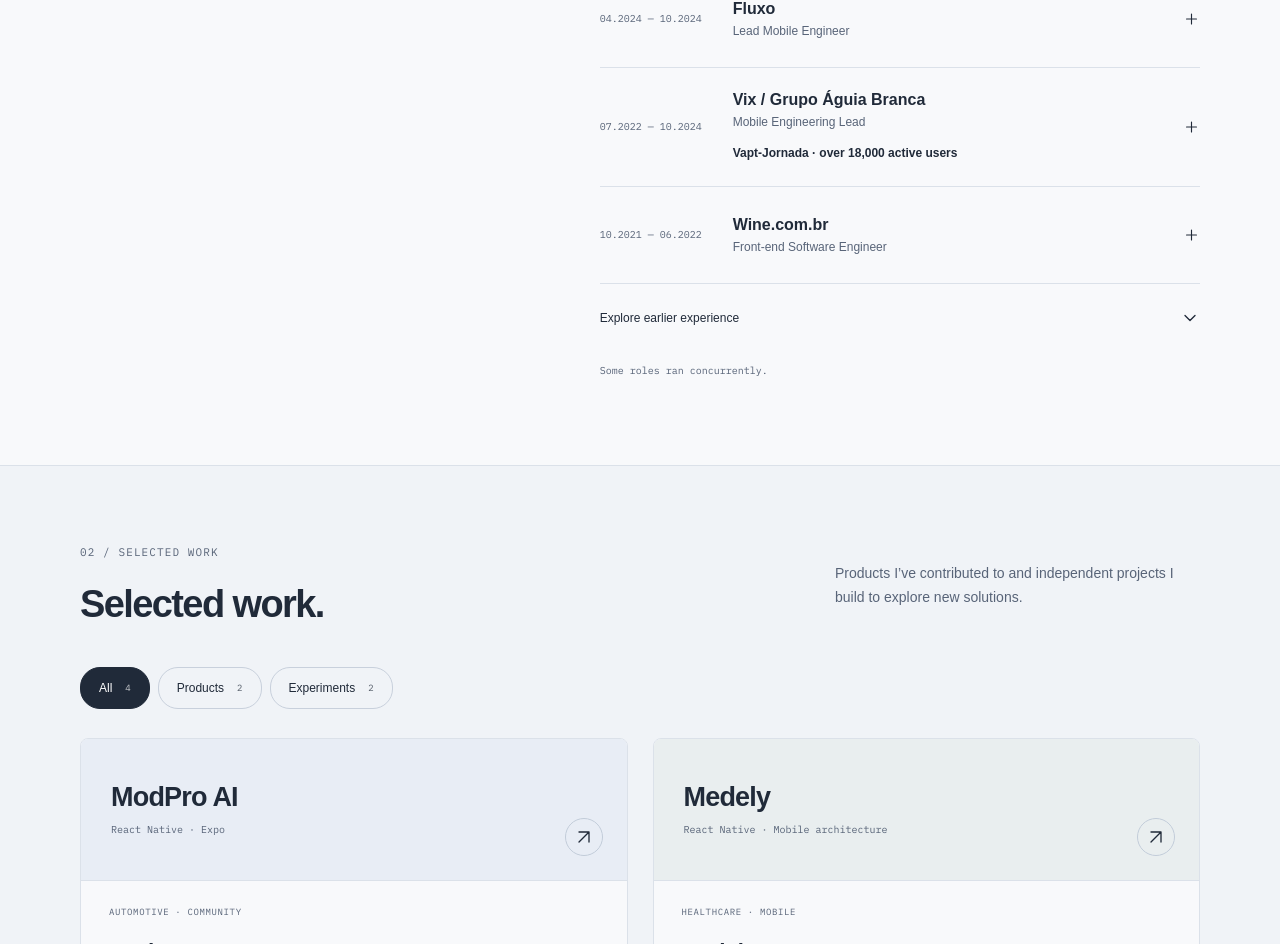
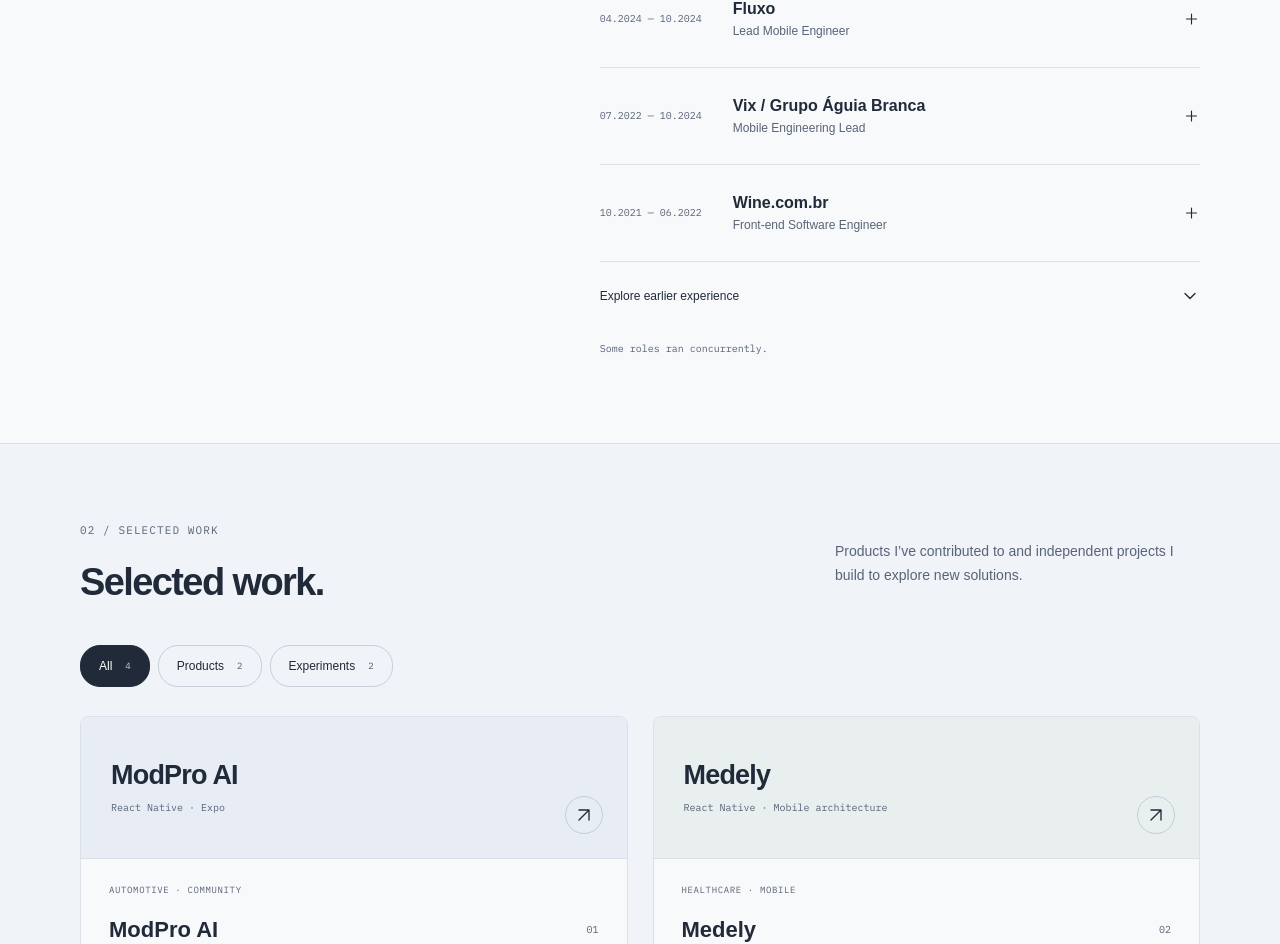
Before and after one commit to RaphaelSR/raphael-portfolio, a React (Vite) app: page / in a window 1280 px wide. Shown: the part 1314-2258 px from the top of the page. Built offline with nearby package versions, Linux system fonts and the light colour scheme.

Commit message:
refine: remove Vix user-count highlight

```diff
--- a/src/content.ts
+++ b/src/content.ts
@@ -101,11 +101,6 @@
   },
   {
     company: "Vix / Grupo Águia Branca",
-    highlight: {
-      pt: "Vapt-Jornada · mais de 18 mil usuários ativos",
-      en: "Vapt-Jornada · over 18,000 active users",
-      es: "Vapt-Jornada · más de 18.000 usuarios activos",
-    },
     period: "07.2022 — 10.2024",
     title: {
       pt: "Mobile Engineering Lead",
```
